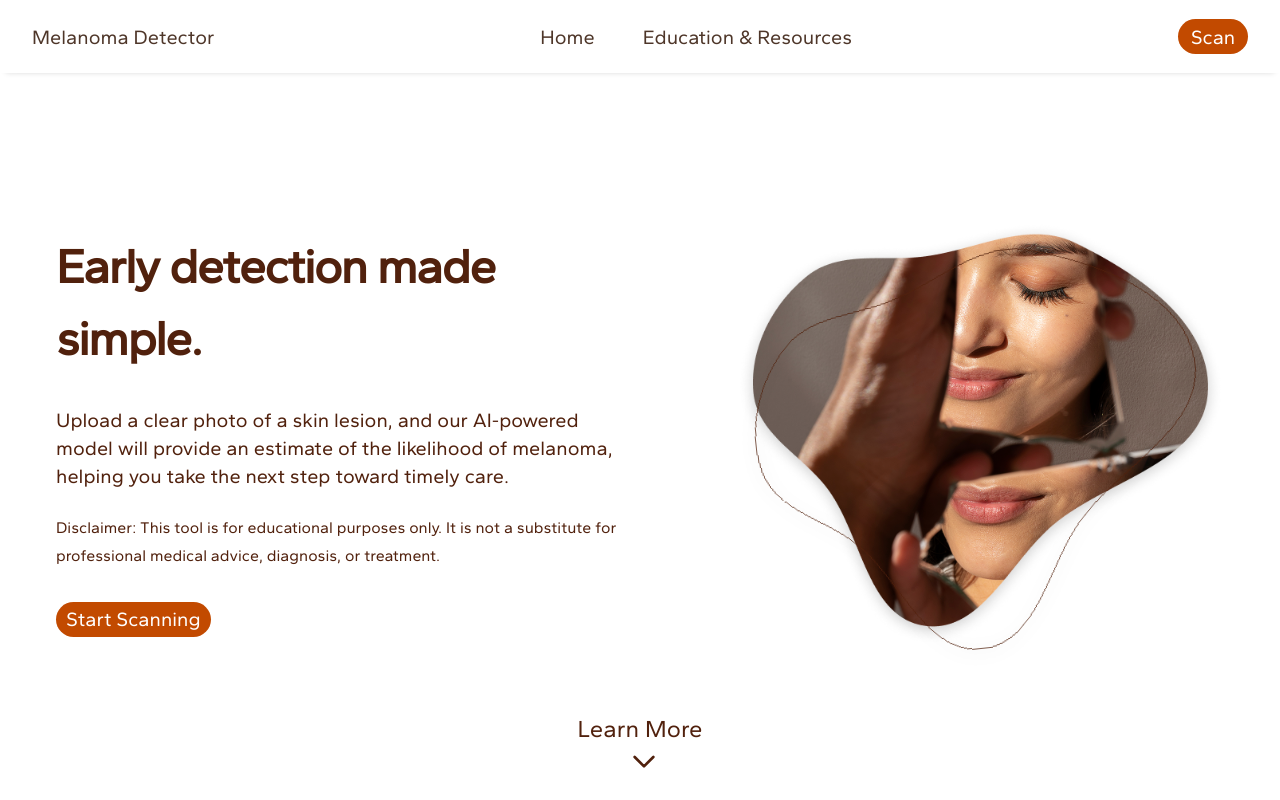
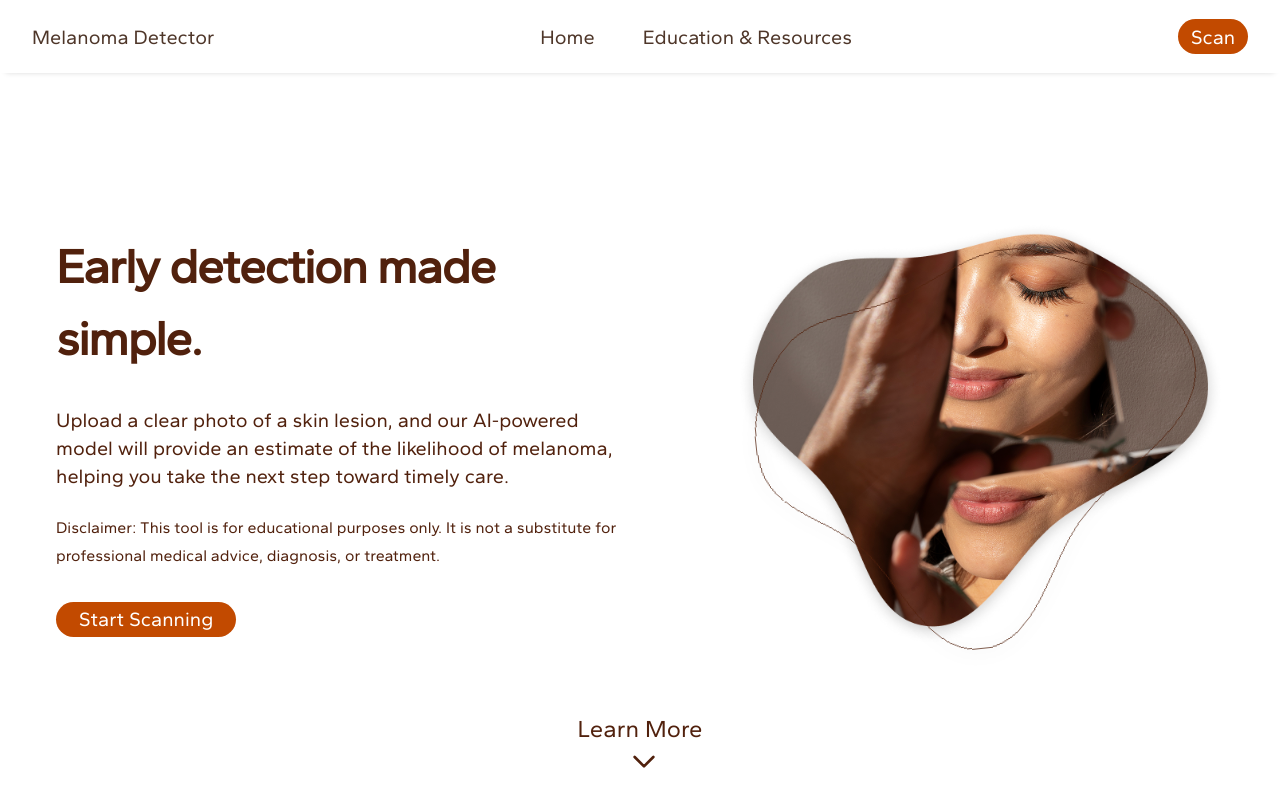
Before and after one commit to CareTech-at-UCI/melanoma-project, a React (Create React App) app in the folder frontend/: page / in a window 1280 px wide. Shown: the top 800 px of the page. Built offline with nearby package versions, Linux system fonts and the light colour scheme.

Commit message:
updated scan button

```diff
--- a/frontend/src/components/home/styles.css
+++ b/frontend/src/components/home/styles.css
@@ -6,7 +6,8 @@
 .scan-button {
   background-color: #c24a00;
   color: #ffffff;
-  height: 35px;
+  width: 180px;
+  height: 40px;
   border-radius: 50px;
   padding: 8px 10px;
   display: flex;
```
